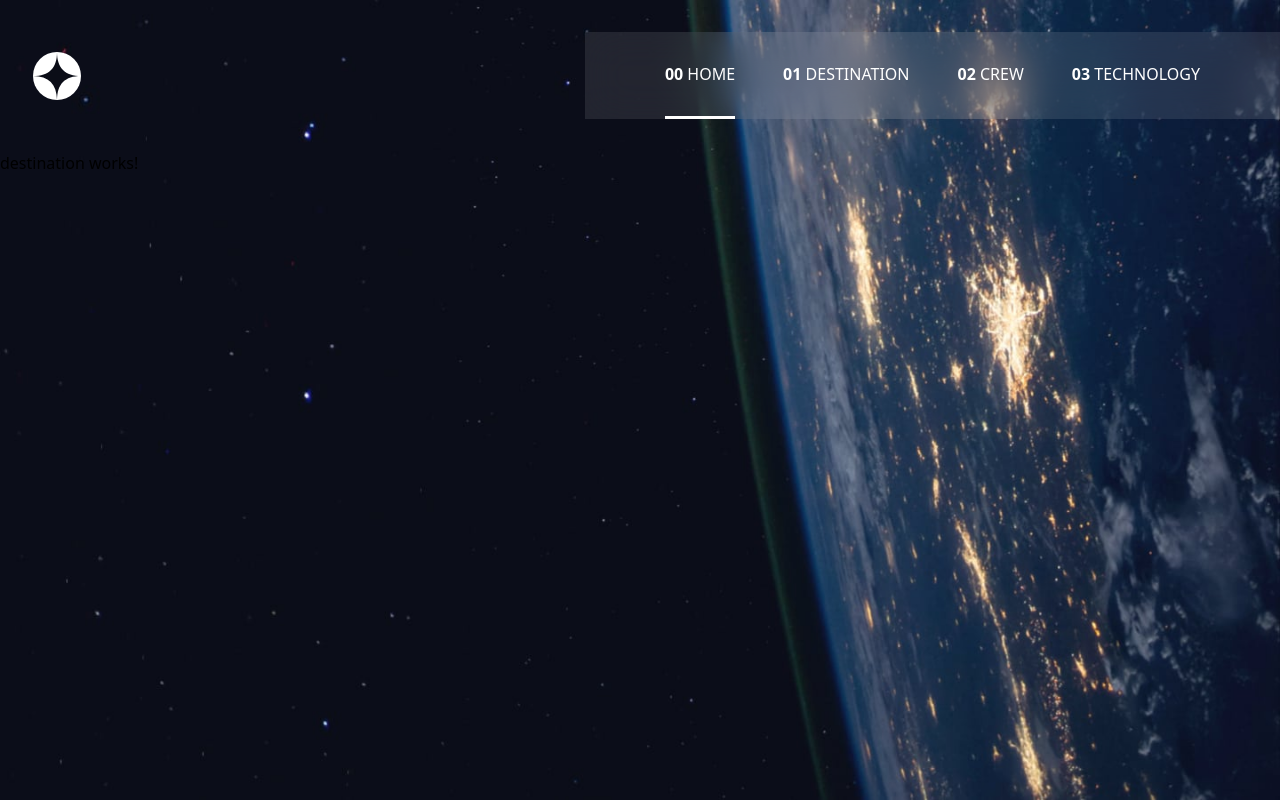
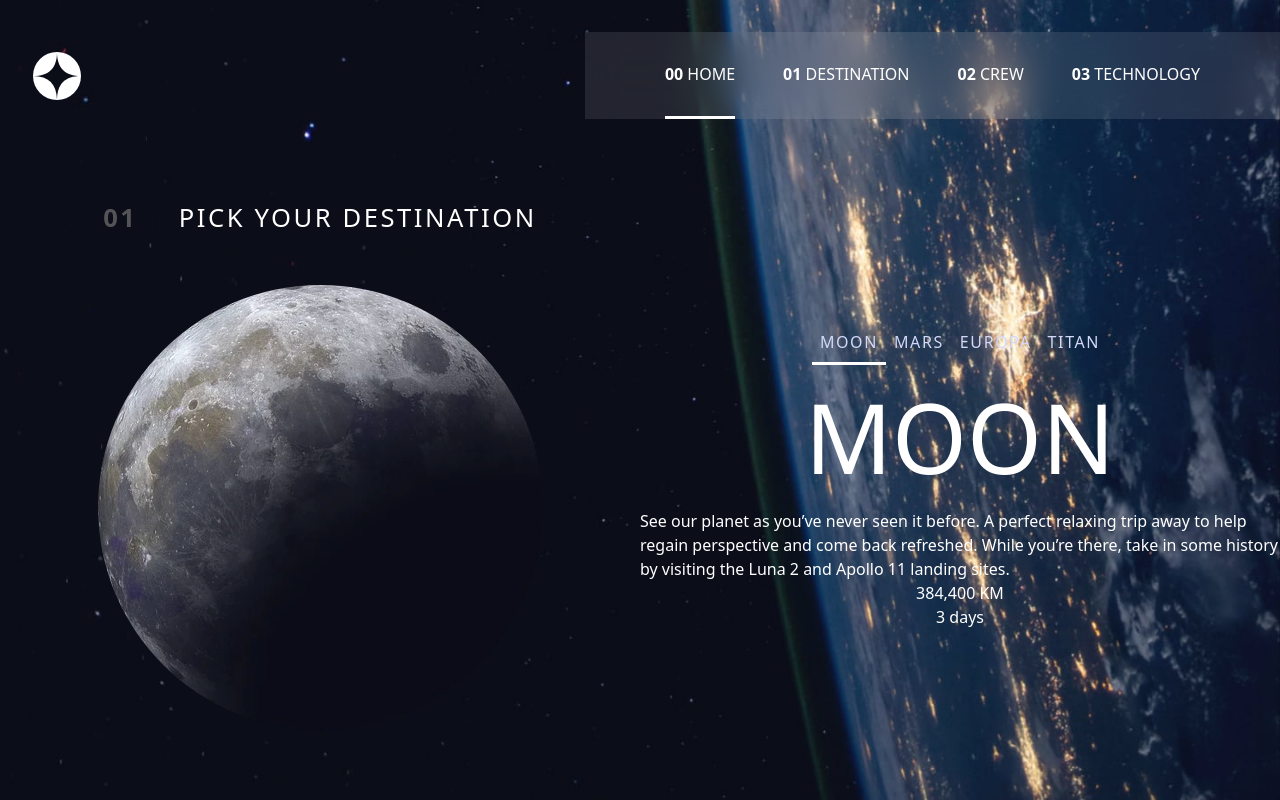
Before and after one commit to kairat-kempirbaev/public-vercel, an Angular app: page /destination in a window 1280 px wide. Built offline with nearby package versions, Linux system fonts and the light colour scheme; a web font is replaced by a local one.

Commit message:
Change background for pages and show destination

```diff
--- a/src/app/app.component.css
+++ b/src/app/app.component.css
@@ -1,5 +1,5 @@
 @media (max-width: 639px) {
-  .navigation-border {
+  nav {
     position: fixed;
     z-index: 100;
     right: 25px;
@@ -8,18 +8,3 @@
     width: auto;
   }
 }
-
-.navigation-border li {
-  cursor: pointer;
-  background-color: transparent;
-  padding: 30px 0;
-  border-bottom: 3px solid hsla(120, 100%, 50%, 0);
-}
-
-.navigation-border li.active {
-  border-bottom: 3px solid white;
-}
-
-.navigation-border li:hover:not(.active) {
-  border-color: hsl(0 0% 100% /0.3);
-}
--- a/src/app/app.component.html
+++ b/src/app/app.component.html
@@ -1,4 +1,4 @@
-<div id="my-root" class="min-h-screen w-screen flex flex-col">
+<div [class]="navLinks[active].link" id="my-root" class="min-h-screen w-screen flex flex-col">
   <header class="flex justify-between">
     <div
       class="basis-[min(100px,calc(80px+0.05vw))] flex shrink-0 items-center justify-end h-[104px] sm:h-auto"
@@ -21,7 +21,7 @@
     </button>
     <nav
       [class.hidden]="mobileMenu"
-      class="sm:inline-block cursor-default decoration-none md:my-8 navigation-border"
+      class="sm:inline-block cursor-default decoration-none md:my-8"
     >
       <ul
         class="list-none sm:flex pt-[30px] sm:pt-0 px-10 md:px-[5rem] sm:gap-x-[1rem] md:gap-x-[min(2.5rem+1vw,3rem)] text-white sm:backdrop-blur-[20px] bg-black sm:bg-white/10 uppercase font-thin"
--- a/src/app/app.component.ts
+++ b/src/app/app.component.ts
@@ -6,13 +6,12 @@ import { Component } from '@angular/core';
   styleUrls: ['./app.component.css'],
 })
 export class AppComponent {
-  navLinks = [
+  protected navLinks = [
     { index: '00', link: 'home' },
     { index: '01', link: 'destination' },
     { index: '02', link: 'crew' },
     { index: '03', link: 'technology' },
   ];
-  active = 0;
-  title = 'vercel';
-  mobileMenu: boolean = true;
+  protected active = 0;
+  protected mobileMenu: boolean = true;
 }
--- a/src/app/page/destination/destination.component.html
+++ b/src/app/page/destination/destination.component.html
@@ -1 +1,33 @@
-<p>destination works!</p>
+<section class="flex basis-1/2 flex-col justify-top items-center">
+  <h3 class="text-[1.6rem] text-white uppercase p-12 tracking-widest">
+    <span style="color: hsla(30, 2%, 56%, 0.55)" class="pr-[2rem] font-semibold "
+      >01</span
+    >
+    pick your destination
+  </h3>
+  <picture>
+    <source srcset="/assets/destination/image-moon.webp" type="image/webp" />
+    <img src="/assets/destination/image-moon.jpg" alt="moon" />
+  </picture>
+</section>
+
+<main class="flex basis-1/2 justify-center items-center flex-col text-white">
+  <nav>
+    <ul class="cursor-pointer">
+      <li
+        class="font-sans uppercase font-normal inline-block p-2 tracking-widest"
+        style="color: hsl(231 77% 90%)"
+        [class.active]="i == tabI"
+        *ngFor="let planet of destination; let i = index"
+      >
+        {{ planet.title }}
+      </li>
+    </ul>
+  </nav>
+  <h1 class="text-[6rem] uppercase text-white">
+    {{ destination[tabI].title }}
+  </h1>
+  <p>{{ destination[tabI].description }}</p>
+  <p>{{destination[tabI].distance}}</p>
+  <p>{{destination[tabI].tt}}</p>
+</main>
--- a/src/app/page/destination/destination.component.ts
+++ b/src/app/page/destination/destination.component.ts
@@ -1,15 +1,38 @@
-import { Component, OnInit } from '@angular/core';
+import { Component, HostBinding, OnInit } from '@angular/core';
 
 @Component({
   selector: 'app-destination',
   templateUrl: './destination.component.html',
-  styleUrls: ['./destination.component.css']
+  styleUrls: ['./destination.component.css'],
 })
 export class DestinationComponent implements OnInit {
+  @HostBinding('class') classes = 'flex-1 flex';
+  protected destination = [
+    { title:'Moon',
+      description: `See our planet as you’ve never seen it before. A perfect relaxing trip away to help regain perspective and come back refreshed. While you’re there, take in some history by visiting the Luna 2 and Apollo 11 landing sites.`,
+      distance: '384,400 KM',
+      tt: '3 days',
+    },
+    {title:'Mars',
+      description: 'Don’t forget to pack your hiking boots. You’ll need them to tackle Olympus Mons, the tallest planetary mountain in our solar system. It’s two and a half times the size of Everest!',
+      distance: '225 mil. km',
+      tt: '9 month',
+    },
+    {title:'Europa',
+      description:
+        'The smallest of the four Galilean moons orbiting Jupiter, Europa is a winter lover’s dream. With an icy surface, it’s perfect for a bit of ice skating, curling, hockey, or simple relaxation in your snug wintery cabin.',
+      distance: '628 mil. km',
+      tt: '3 years',
+    },
+    {title:"Titan",
+      description:
+        'The only moon known to have a dense atmosphere other than Earth, Titan is a home away from home (just a few hundred degrees colder!). As a bonus, you get striking views of the Rings of Saturn.',
+      distance: '1.6 bil. km',
+      tt: '7 years',
+    },
+  ];
+  protected  tabI: number = 0;
+  constructor() {}
 
-  constructor() { }
-
-  ngOnInit(): void {
-  }
-
+  ngOnInit(): void {}
 }
--- a/src/styles.css
+++ b/src/styles.css
@@ -3,30 +3,102 @@
 @tailwind utilities;
 
 :root {
-    --clr-white: 0 100% 100%;
+  --clr-white: 0 100% 100%;
 }
 
 @layer base {
-  .navigation-border  li > a > span {
+  nav li > a > span {
     @apply hidden md:inline-block;
   }
-};
+}
 
+nav li {
+  cursor: pointer;
+  background-color: transparent;
+  padding: 30px 0;
+  border-bottom: 3px solid hsla(120, 100%, 50%, 0);
+}
 
-#my-root {
+nav li.active {
+  border-bottom: 3px solid white;
+}
+
+nav li:hover:not(.active) {
+  border-color: hsl(0 0% 100% /0.3);
+}
+
+#my-root.home {
   background-size: cover;
   background-position: bottom center;
   background-image: url(/assets/home/background-home-mobile.jpg);
 }
-@media  (min-width: 640px) {
-  #my-root {
+
+@media (min-width: 640px) {
+  #my-root.home {
     background-position: center center;
     background-image: url(/assets/home/background-home-tablet.jpg);
   }
 }
 
-@media  (min-width: 768px) {
-  #my-root {
+@media (min-width: 768px) {
+  #my-root.home {
     background-image: url(/assets/home/background-home-desktop.jpg);
   }
 }
+
+#my-root.destination {
+  background-size: cover;
+  background-position: center center;
+  background-image: url(/assets/destination/background-destination-mobile.jpg);
+}
+
+@media (min-width: 640px) {
+  #my-root.destination {
+    background-position: center center;
+    background-image: url(/assets/destination/background-destination-tablet.jpg);
+  }
+}
+
+@media (min-width: 768px) {
+  #my-root.destination {
+    background-image: url(/assets/destination/background-destination-desktop.jpg);
+  }
+}
+
+#my-root.crew {
+  background-size: cover;
+  background-position: bottom center;
+  background-image: url(/assets/crew/background-crew-mobile.jpg);
+}
+
+@media (min-width: 640px) {
+  #my-root.crew {
+    background-position: center center;
+    background-image: url(/assets/crew/background-crew-tablet.jpg);
+  }
+}
+
+@media (min-width: 768px) {
+  #my-root.crew {
+    background-image: url(/assets/crew/background-crew-desktop.jpg);
+  }
+}
+
+#my-root.technology {
+  background-size: cover;
+  background-position: center center;
+  background-image: url(/assets/technology/background-technology-mobile.jpg);
+}
+
+@media (min-width: 640px) {
+  #my-root.technology {
+    background-position: center center;
+    background-image: url(/assets/technology/background-technology-tablet.jpg);
+  }
+}
+
+@media (min-width: 768px) {
+  #my-root.technology {
+    background-image: url(/assets/technology/background-technology-desktop.jpg);
+  }
+}
```
